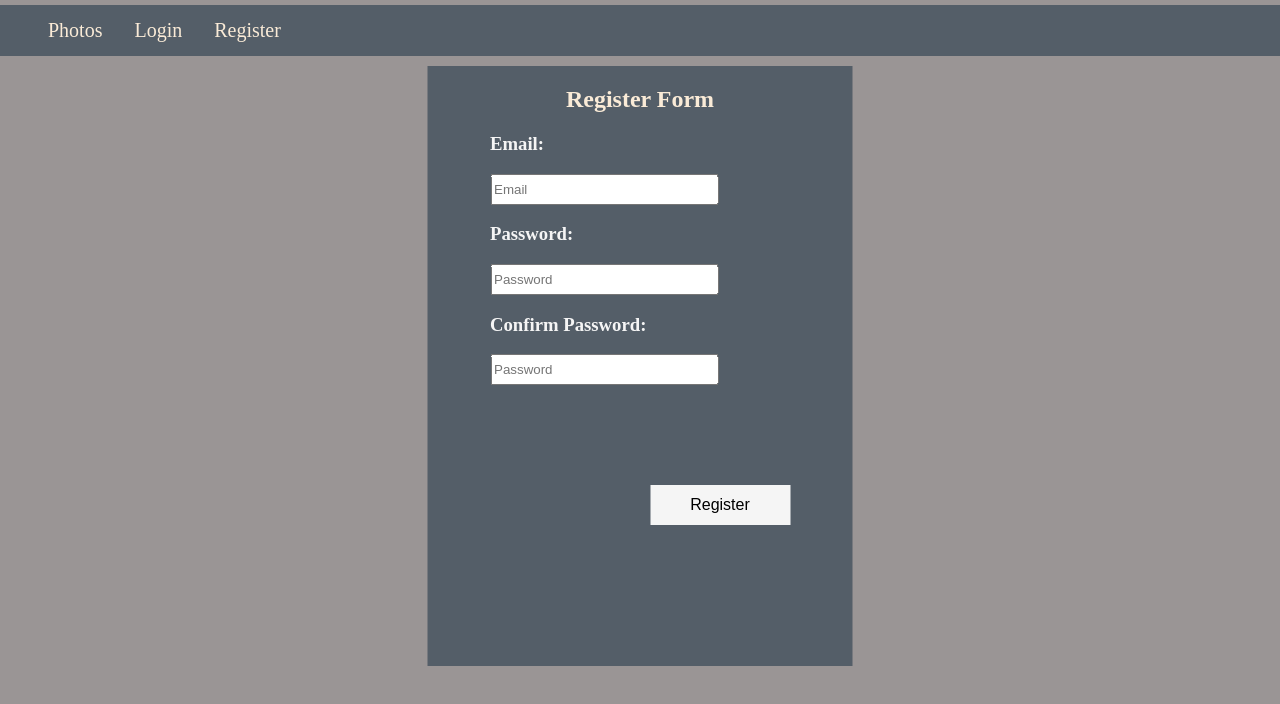
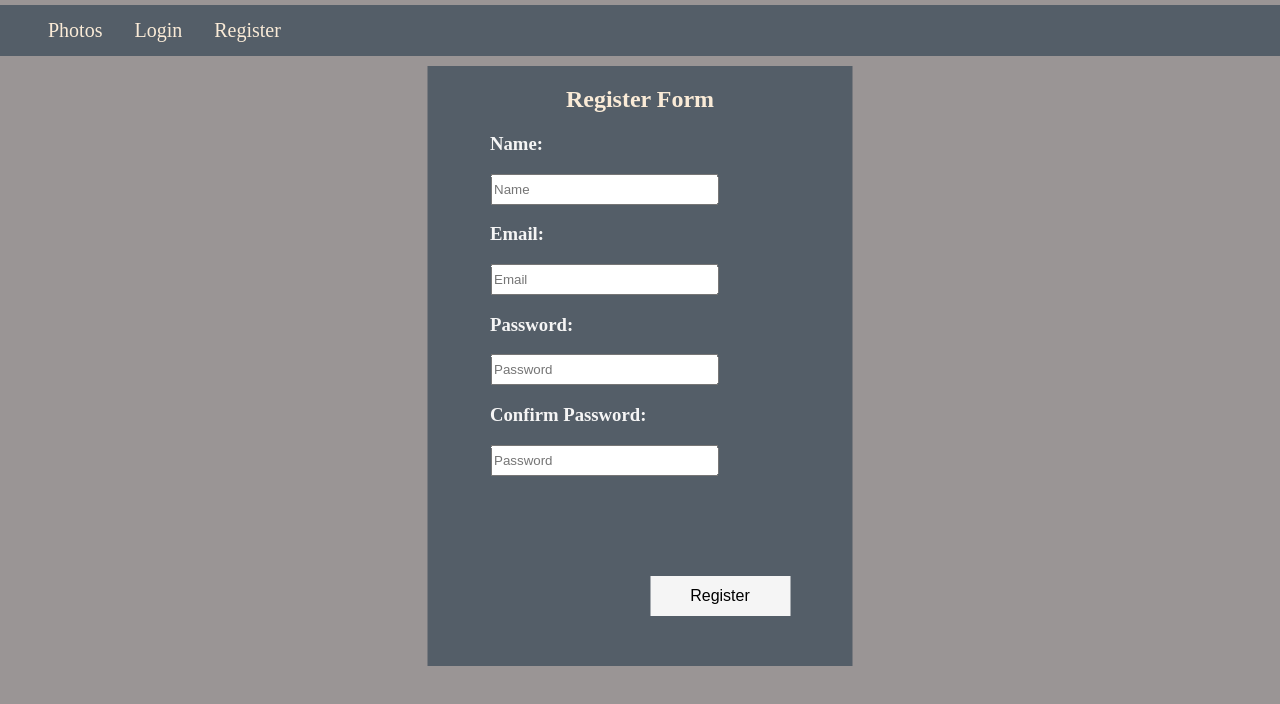
Before and after one commit to DragomirSt/photo-album, a React (Create React App) app in the folder client/: page /register in a window 1280 px wide. Shown: the top 704 px of the page. Built offline with nearby package versions, Linux system fonts and the light colour scheme.

Commit message:
add name to the register form

```diff
--- a/client/src/components/Register/Register.js
+++ b/client/src/components/Register/Register.js
@@ -12,18 +12,19 @@ const Register = () => {
 		e.preventDefault();
 		let formData = new FormData(e.target);
 
+		let name = formData.get('name');
 		let email = formData.get('email');
 		let password = formData.get('password');
 		let repeatePassword = formData.get('confirm-pass');
 
-		if (email.length < 1 || password.length < 1 || repeatePassword.length < 1) {
+		if (name.length < 2 || email.length < 2 || password.length < 2 || repeatePassword.length < 2) {
 			return errorNotification(['All input fields are requied.']);
 		}
 		if (password !== repeatePassword) {
 			return errorNotification(['Password and repeated password missmatch.']);
 		}
 
-		authService.register(email, password)
+		authService.register(name, email, password)
 			.then(res => {
 				successNotification([res.message]);
 				setTimeout(() => {
@@ -40,6 +41,12 @@ const Register = () => {
 			<form method="POST" onSubmit={registerHandler}>
 				<div className='register-form-text'>
 					<h2>Register Form</h2>
+				</div>
+				<div className='name-label'>
+					<h3>Name: </h3>
+				</div>
+				<div className='input-name'>
+					<input type="text" name="name" className="email-input" placeholder="Name" />
 				</div>
 				<div className='email-label'>
 					<h3>Email: </h3>
@@ -59,7 +66,9 @@ const Register = () => {
 				<div className='inputs-re-password'>
 					<input type="password" name="confirm-pass" className="password" placeholder="Password" />
 				</div>
-				<input className="button-submit" type="submit" value="Register" />
+				<div>
+					<input className='button-submit' type="submit" value="Register" />
+				</div>
 			</form>
 		</div>
 	);
```
